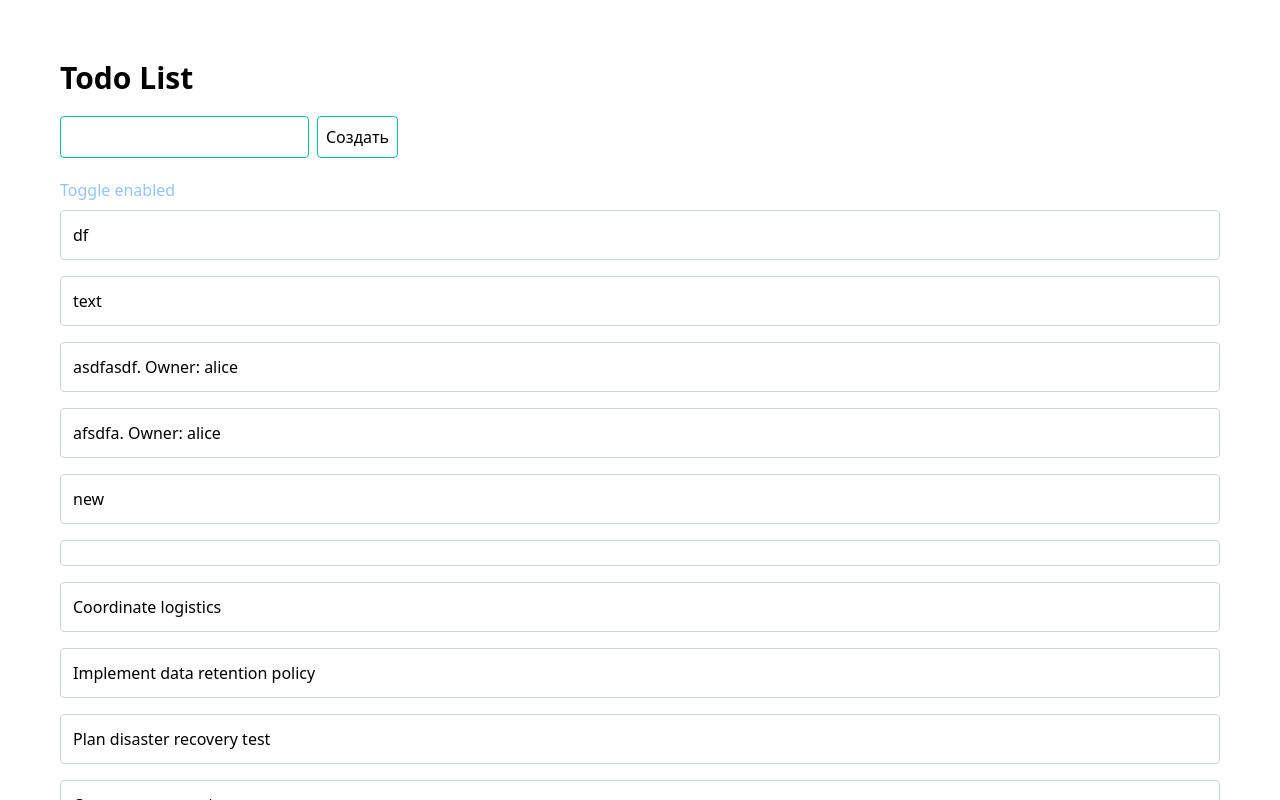
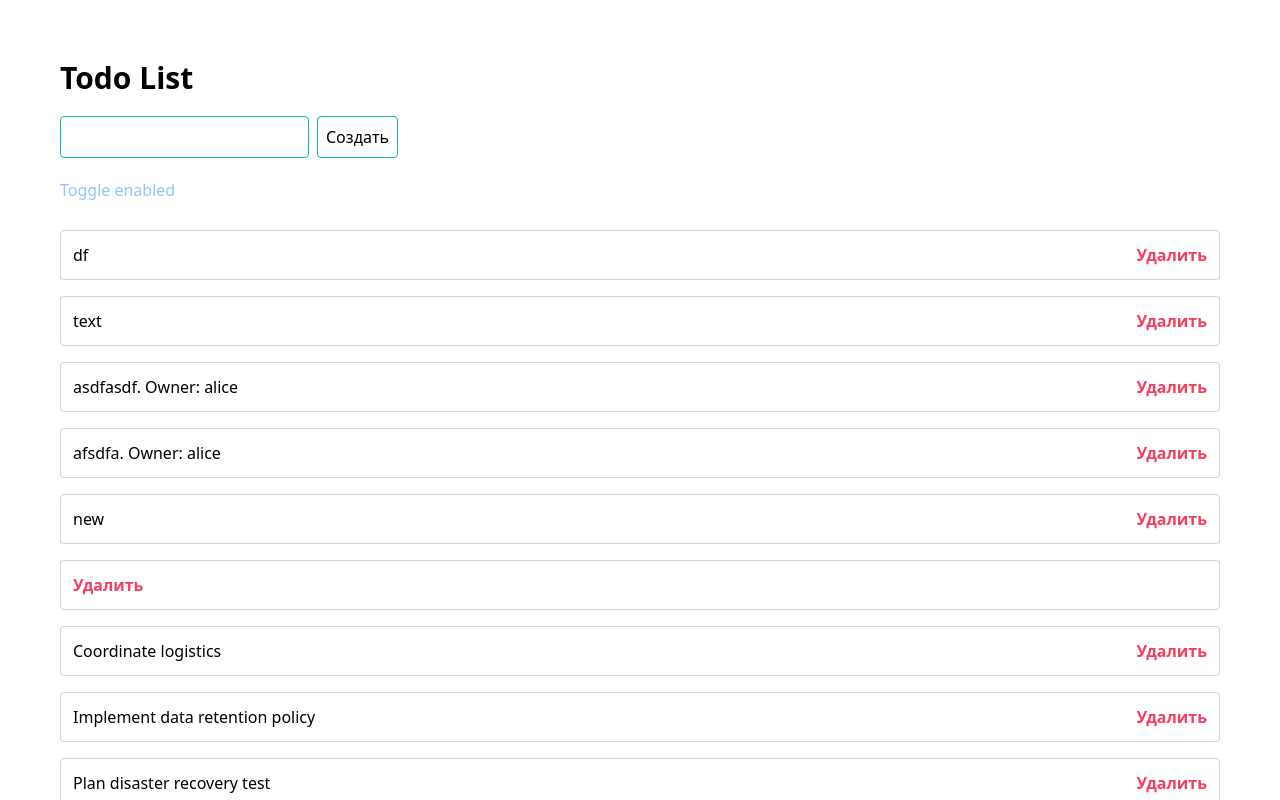
Before and after one commit to shaikouski-arkadzi/rq_2025, a React (Vite) app: page / in a window 1280 px wide. Both pictures are taken after a click on the button "Toggle enabled". Shown: the top 800 px of the page. Built offline with nearby package versions, Linux system fonts and the light colour scheme; data requests are answered from the project's data file.

Commit message:
Delete task. Pissimistic update. In pages version

```diff
--- a/src/components/TodoList.tsx
+++ b/src/components/TodoList.tsx
@@ -1,12 +1,14 @@
 import { useState } from "react";
 import { useTodoList } from "../hooks/useTodoList";
 import { useCreateTodo } from "../hooks/useCreateTodo";
+import { useDeleteTodo } from "../hooks/useDeleteTodo";
 
 const TodoList = () => {
   const [enabled, setEnabled] = useState(false);
   const { data, error, isLoading, isPlaceholderData } = useTodoList(enabled);
 
   const { handleCreate, isPending } = useCreateTodo();
+  const { handleDelete, getIsPending } = useDeleteTodo();
 
   //status === "pending" && fetchStatus === "fetching"
   if (isLoading) {
@@ -43,12 +45,22 @@ const TodoList = () => {
       </button>
       <div
         className={
-          "flex flex-col gap-4 mb-5" + (isPlaceholderData ? " opacity-50" : "")
+          "flex flex-col gap-4 my-5" + (isPlaceholderData ? " opacity-50" : "")
         }
       >
         {data?.map((todo) => (
-          <div className="border border-slate-300 rounded p-3" key={todo.id}>
+          <div
+            className="border border-slate-300 rounded p-3 flex justify-between"
+            key={todo.id}
+          >
             {todo.text}
+            <button
+              disabled={getIsPending(todo.id)}
+              onClick={() => handleDelete(todo.id)}
+              className="text-rose-500 font-bold disabled:text-rose-300"
+            >
+              Удалить
+            </button>
           </div>
         ))}
       </div>
--- /dev/null
+++ b/src/hooks/useDeleteTodo.ts
@@ -0,0 +1,42 @@
+import { useMutation, useQueryClient } from "@tanstack/react-query";
+import { todoListApi } from "../api/requests";
+
+export function useDeleteTodo() {
+  const queryClient = useQueryClient();
+
+  const deleteTodoMutation = useMutation({
+    mutationFn: todoListApi.deleteTodo,
+    onSettled() {
+      queryClient.invalidateQueries({ queryKey: ["todos"] });
+    },
+    // data - результат запроса
+    // variables - то что передаем в мутацию. В этом случае id
+    async onSuccess(data, deletedId) {
+      // берем данные в кэше по такому же ключу как мы получали данные
+      const todos = queryClient.getQueryData(
+        todoListApi.getTasksListInfinityQueryOptions().queryKey
+      ); // получаем закэшированные todo
+      if (todos)
+        // вручную удаляем данные из кэша
+        queryClient.setQueryData(
+          todoListApi.getTasksListInfinityQueryOptions().queryKey,
+          (oldData) => {
+            if (!oldData) return oldData;
+            return {
+              ...oldData,
+              pages: oldData.pages.map((page) => ({
+                ...page,
+                data: page.data.filter((item) => item.id !== deletedId),
+              })),
+            };
+          }
+        );
+    },
+  });
+
+  return {
+    handleDelete: deleteTodoMutation.mutate,
+    getIsPending: (id: string) =>
+      deleteTodoMutation.isPending && deleteTodoMutation.variables === id,
+  };
+}
```
